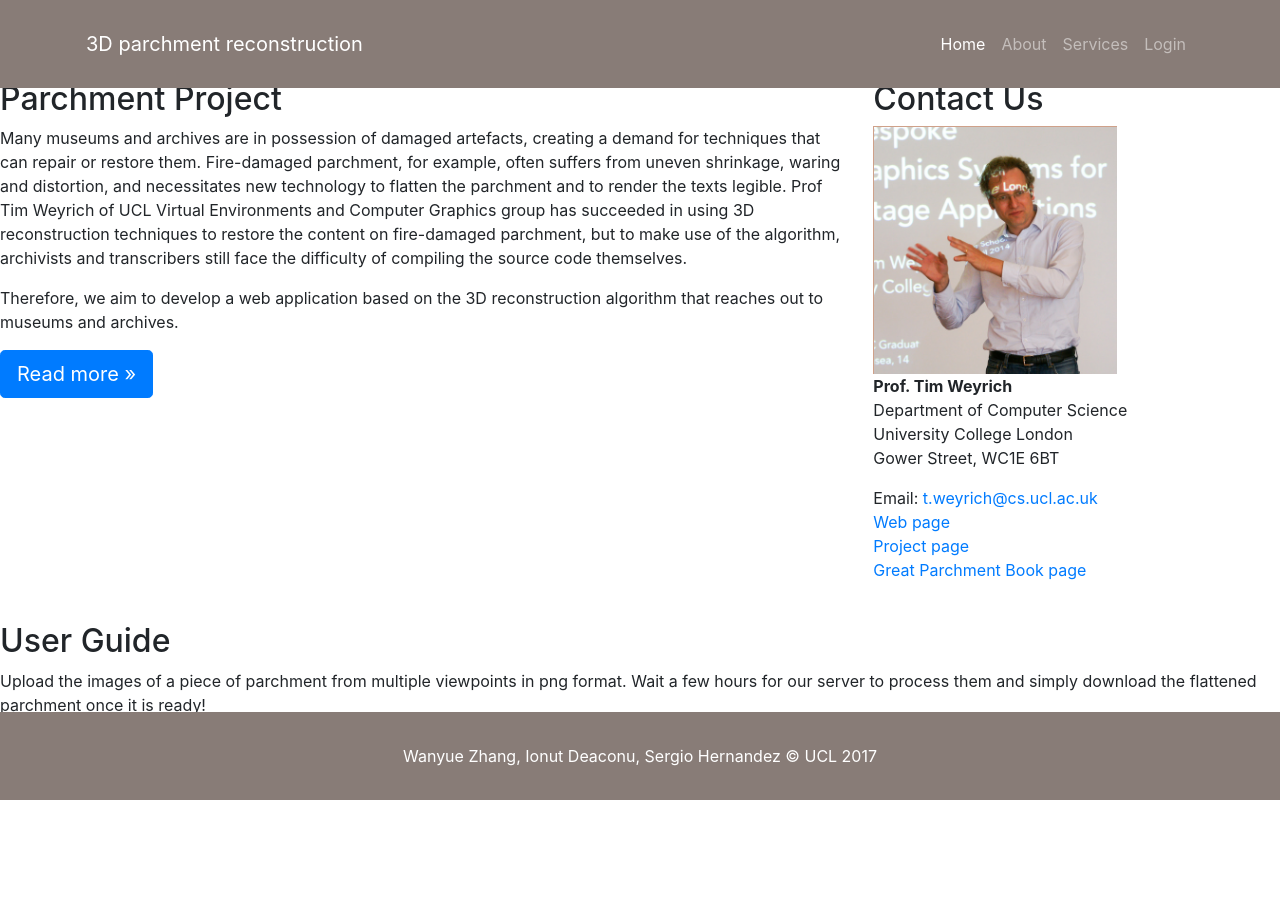
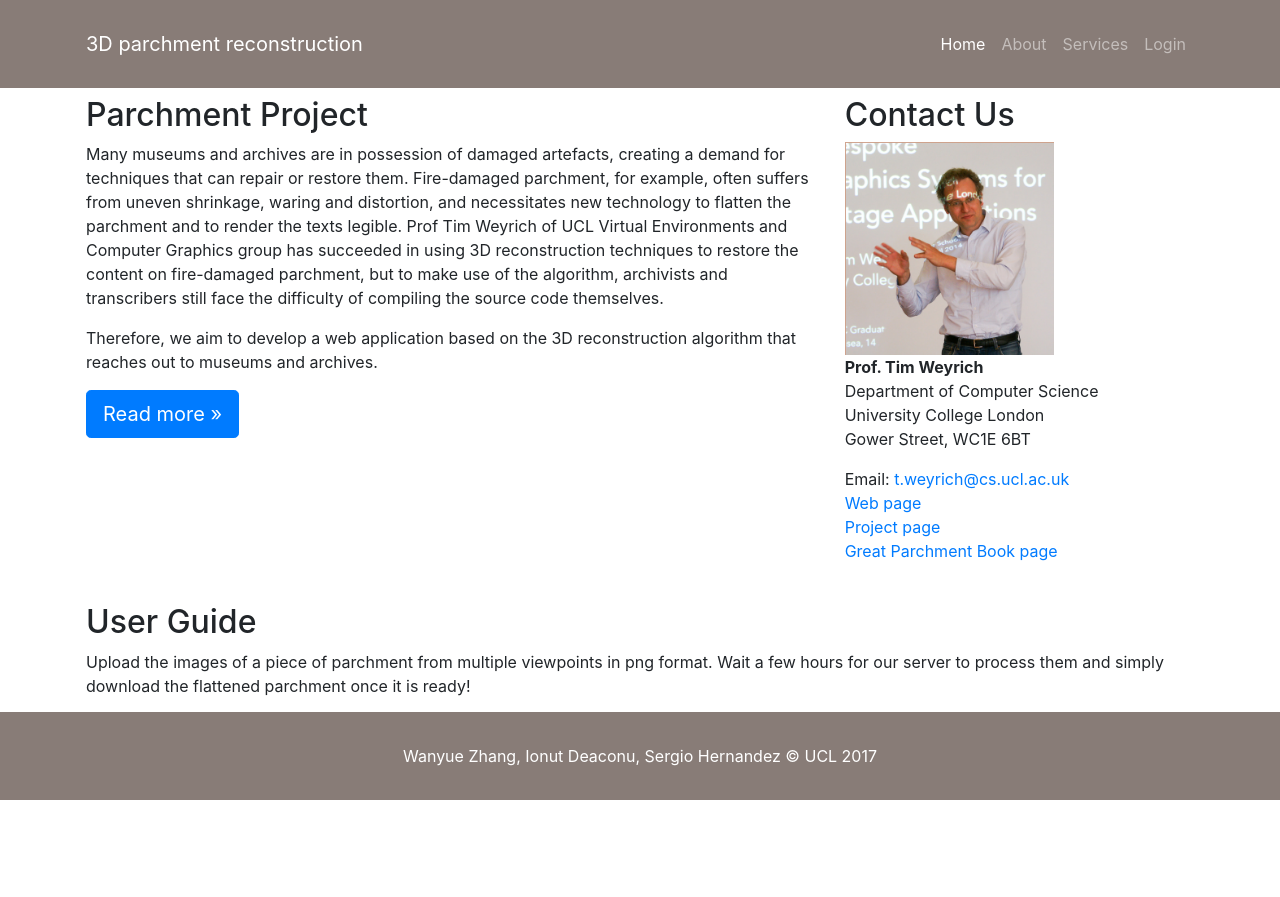
Before and after one commit to RosettaWYzhang/ParchmentWebsite, a PHP site: page / in a window 1280 px wide. After the commit the page ends 800 px from the top, so only its background shows below. Run offline with PHP 8.4, Linux system fonts and the light colour scheme.

Commit message:
add missing div container in index.php

```diff
--- a/index.php
+++ b/index.php
@@ -47,13 +47,6 @@
               <a class="nav-link" href="services.php">Services</a>
             </li>
             <li class="nav-item">
-              <!--
-              if(isset($_SESSION['username'])){
-                <a class="nav-link" href="logout.php">Logout</a>
-              }else{
-                <a class="nav-link" href="login.html">Login</a>
-              }
-              */-->
               <?php
               if(isset($_SESSION['username'])) {
                 echo '<a class="nav-link" href="logout.php">Logout</a>';
@@ -61,7 +54,6 @@
                 echo '<a class="nav-link" href="login.html">Login</a>';
               }
               ?>
-
             </li>
           </ul>
         </div>
@@ -69,6 +61,8 @@
     </nav>
 
     <!-- Page Content -->
+    <!-- Page Content -->
+    <div class="container">
       <div class="row">
         <div class="col-sm-8">
           <h2 class="mt-4">Parchment Project</h2>
--- a/services.php
+++ b/services.php
@@ -13,7 +13,6 @@ if(!isset($_SESSION['username']) || empty($_SESSION['username'])){
 <html lang="en">
 
   <head>
-
     <meta charset="utf-8">
     <meta name="viewport" content="width=device-width, initial-scale=1, shrink-to-fit=no">
     <meta name="description" content="">
```
Lines whose indentation alone changed are shown as unchanged.
